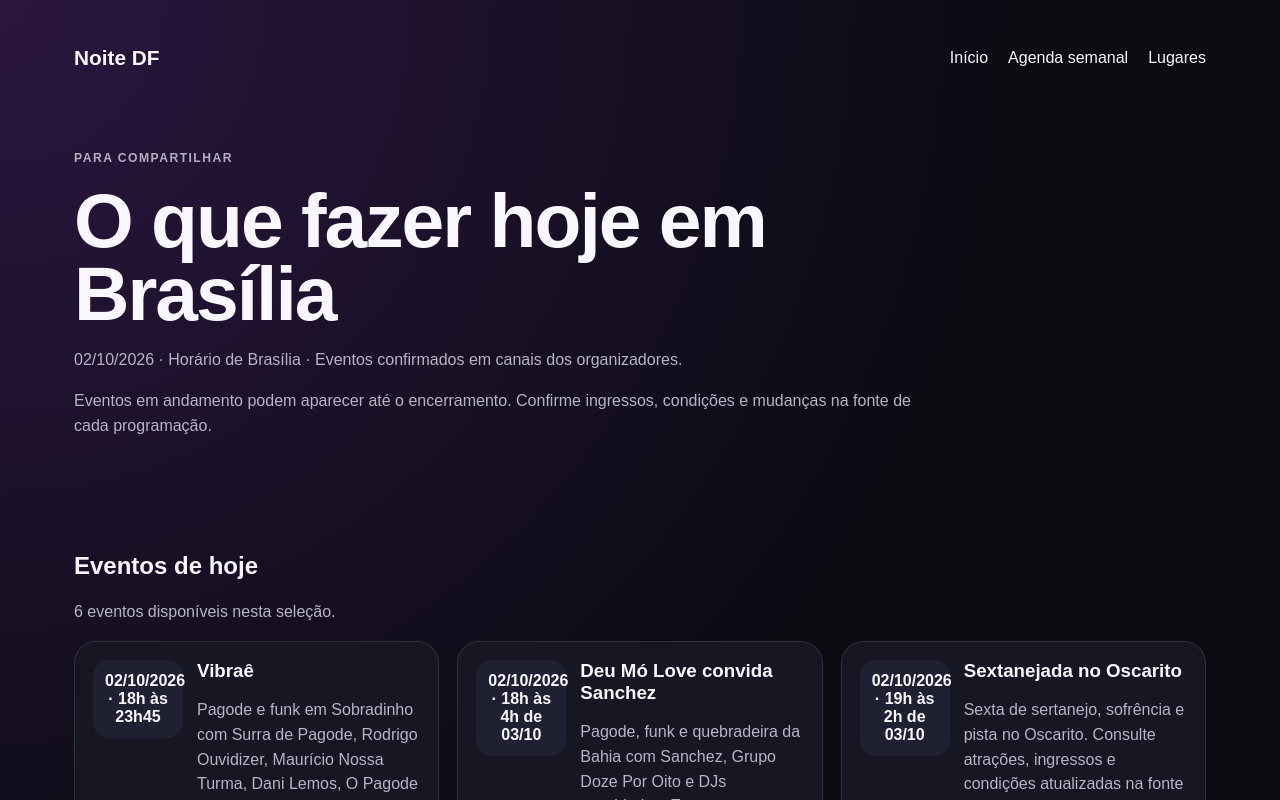
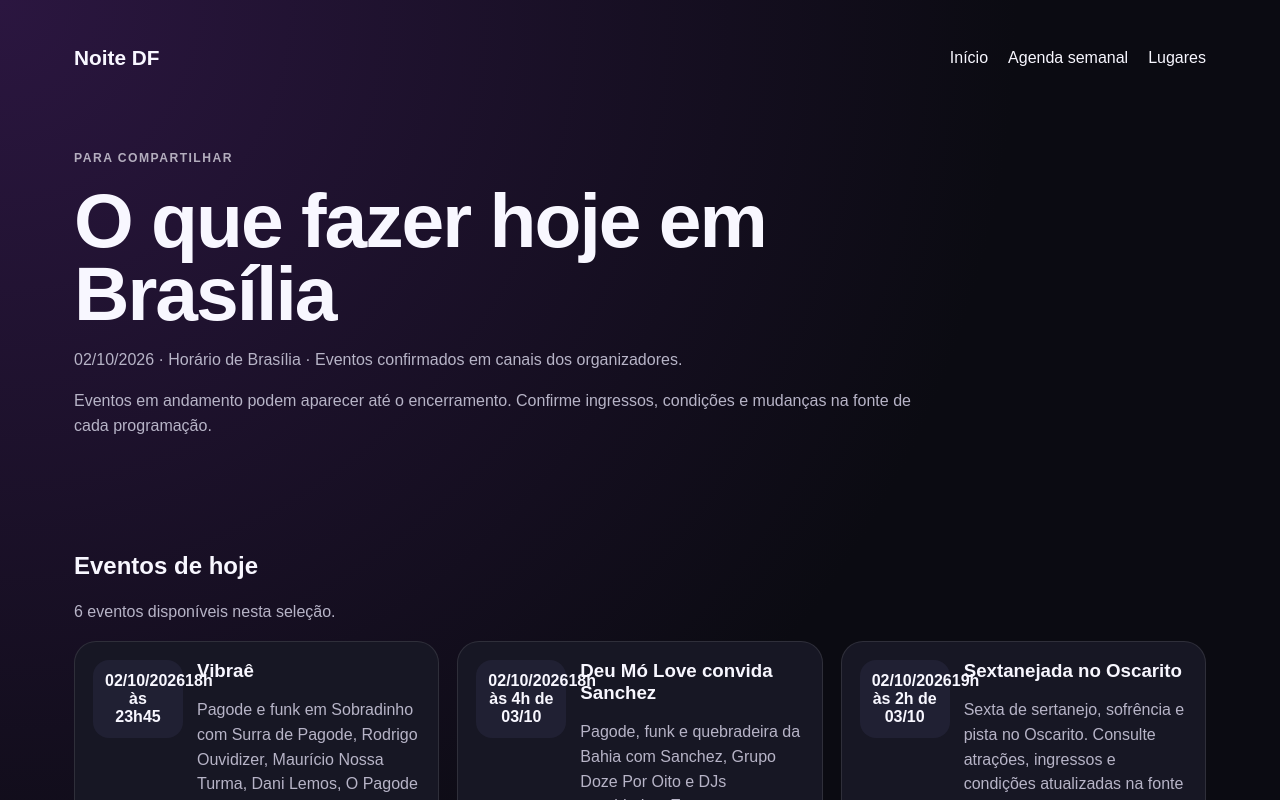
Before and after one commit to leonardodutrards-del/noite-df, a Next.js app: page /hoje in a window 1280 px wide. Shown: the top 800 px of the page. Built offline with nearby package versions, Linux system fonts and the light colour scheme; no server answers.

Commit message:
fix: keep event date and time readable in cards

```diff
--- a/components/EventCard.tsx
+++ b/components/EventCard.tsx
@@ -1,10 +1,22 @@
 import { EventItem } from '@/data/events';
 import { hasRealValue } from '@/lib/data-quality';
 
+function splitEventDateLabel(label: string) {
+  const [date, ...timeParts] = label.split(' · ');
+  return { date, time: timeParts.join(' · ') };
+}
+
 export function EventCard({ event }: { event: EventItem }) {
+  const dateParts = hasRealValue(event.dateLabel) ? splitEventDateLabel(event.dateLabel) : null;
+
   return (
     <article className="card event">
-      {hasRealValue(event.dateLabel) && <div className="event-date">{event.dateLabel}</div>}
+      {dateParts && (
+        <div className="event-date">
+          <span className="event-date-day">{dateParts.date}</span>
+          {dateParts.time ? <span className="event-date-time">{dateParts.time}</span> : null}
+        </div>
+      )}
       <div>
         <h3>{event.title}</h3>
         {hasRealValue(event.description) && <p>{event.description}</p>}
```
